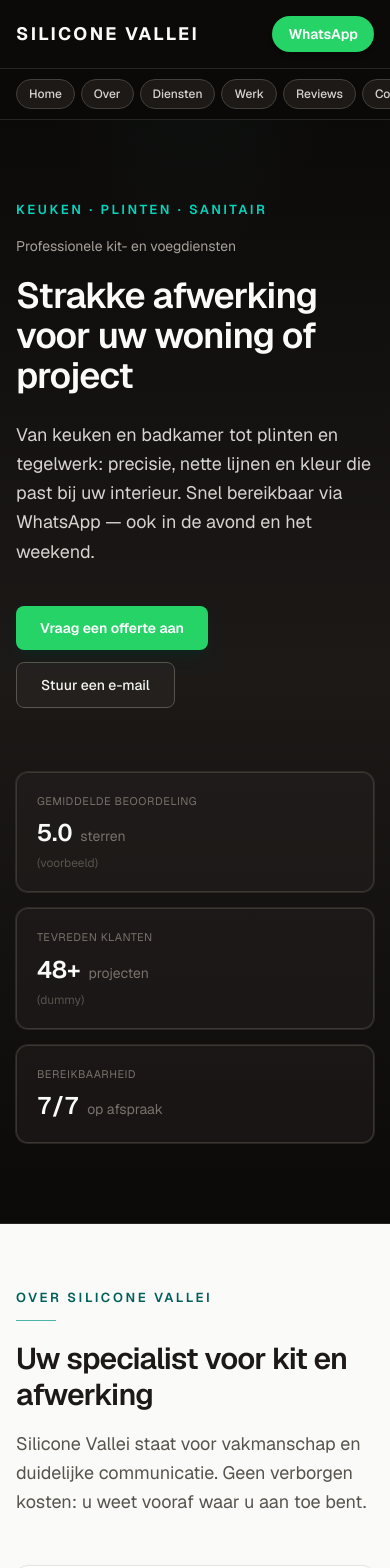
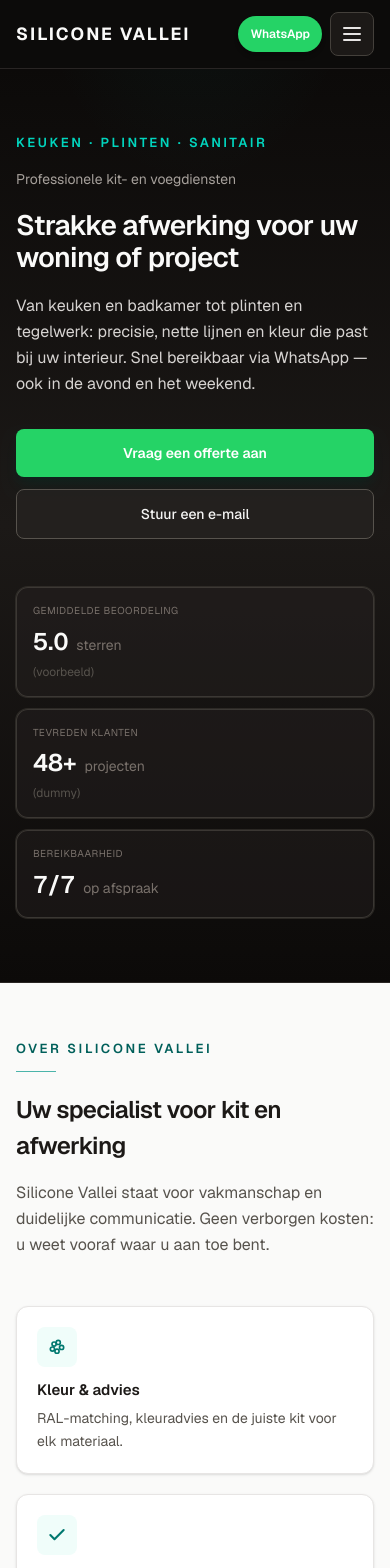
Before and after one commit to asim007464/siliconevallei, a Next.js app: page / in a window 390 px wide. Shown: the top 1568 px of the page. Built offline with nearby package versions, Linux system fonts and the light colour scheme.

Commit message:
feat: improve mobile responsiveness — hamburger nav, safe areas, touch targets, fluid type

```diff
--- a/app/globals.css
+++ b/app/globals.css
@@ -15,7 +15,14 @@
 
 html {
   scroll-behavior: smooth;
-  scroll-padding-top: 6rem;
+  /* Sticky header + notch safe area */
+  scroll-padding-top: calc(4.25rem + env(safe-area-inset-top, 0px));
+}
+
+@media (min-width: 768px) {
+  html {
+    scroll-padding-top: calc(5.5rem + env(safe-area-inset-top, 0px));
+  }
 }
 
 @media (prefers-reduced-motion: reduce) {
@@ -25,13 +32,26 @@ html {
 }
 
 main section[id] {
-  scroll-margin-top: 6rem;
+  scroll-margin-top: calc(4.25rem + env(safe-area-inset-top, 0px));
+}
+
+@media (min-width: 768px) {
+  main section[id] {
+    scroll-margin-top: calc(5.5rem + env(safe-area-inset-top, 0px));
+  }
 }
 
 body {
   background-color: var(--background);
   color: var(--foreground);
   font-family: var(--font-geist-sans), system-ui, sans-serif;
+  overflow-x: clip;
+  padding-left: env(safe-area-inset-left, 0px);
+  padding-right: env(safe-area-inset-right, 0px);
+}
+
+main {
+  min-width: 0;
 }
 
 @keyframes hero-fade-up {
--- a/app/layout.tsx
+++ b/app/layout.tsx
@@ -25,6 +25,12 @@ export const metadata: Metadata = {
   },
 };
 
+export const viewport = {
+  width: "device-width",
+  initialScale: 1,
+  viewportFit: "cover",
+};
+
 export default function RootLayout({
   children,
 }: Readonly<{
@@ -35,7 +41,7 @@ export default function RootLayout({
       lang="nl"
       className={`${geistSans.variable} ${geistMono.variable} h-full scroll-smooth antialiased`}
     >
-      <body className="flex min-h-full flex-col bg-stone-950 text-stone-50 antialiased">
+      <body className="flex min-h-full min-w-0 flex-col bg-stone-950 text-stone-50 antialiased">
         <ScrollHashHandler />
         {children}
       </body>
--- a/components/About.tsx
+++ b/components/About.tsx
@@ -66,7 +66,7 @@ export function About() {
   return (
     <section
       id="over"
-      className="border-b border-stone-200 bg-stone-50 px-4 py-16 sm:px-6 sm:py-24"
+      className="border-b border-stone-200 bg-stone-50 px-4 py-14 sm:px-6 sm:py-24"
     >
       <div className="mx-auto max-w-6xl">
         <SectionHeading
--- a/components/Header.tsx
+++ b/components/Header.tsx
@@ -1,4 +1,7 @@
+"use client";
+
 import Link from "next/link";
+import { useEffect, useState } from "react";
 import { site } from "@/lib/site";
 
 const nav = [
@@ -11,51 +14,100 @@ const nav = [
 ];
 
 export function Header() {
+  const [menuOpen, setMenuOpen] = useState(false);
+
+  useEffect(() => {
+    if (!menuOpen) return;
+    const prev = document.body.style.overflow;
+    document.body.style.overflow = "hidden";
+    return () => {
+      document.body.style.overflow = prev;
+    };
+  }, [menuOpen]);
+
   return (
-    <header className="sticky top-0 z-50 border-b border-stone-800 bg-stone-950/95 backdrop-blur-md">
-      <div className="mx-auto flex max-w-6xl items-center justify-between gap-4 px-4 py-4 sm:px-6 sm:py-5">
+    <header className="sticky top-0 z-50 border-b border-stone-800 bg-stone-950/95 pt-[env(safe-area-inset-top,0px)] backdrop-blur-md supports-backdrop-filter:bg-stone-950/90">
+      <div className="mx-auto flex max-w-6xl items-center justify-between gap-3 px-4 py-3 sm:gap-4 sm:px-6 sm:py-4 md:py-5">
         <a
           href="#home"
-          className="min-w-0 shrink py-1 font-bold uppercase tracking-[0.14em] text-stone-50 transition hover:text-teal-400"
+          onClick={() => setMenuOpen(false)}
+          className="min-w-0 shrink touch-manipulation py-2 font-bold uppercase tracking-[0.12em] text-stone-50 transition hover:text-teal-400 sm:tracking-[0.14em]"
         >
-          <span className="block text-lg leading-tight sm:text-2xl md:text-3xl">
+          <span className="block text-[clamp(1rem,4.5vw,1.5rem)] leading-tight sm:text-2xl md:text-3xl">
             {site.name}
           </span>
         </a>
-        <nav className="hidden items-center gap-0.5 md:flex">
+        <nav className="hidden items-center gap-0.5 md:flex" aria-label="Hoofdmenu">
           {nav.map((item) => (
             <a
               key={item.href}
               href={item.href}
-              className="rounded-md px-3 py-2 text-sm font-medium text-stone-400 transition-all duration-300 hover:bg-stone-800 hover:text-stone-100"
+              className="rounded-md px-3 py-2.5 text-sm font-medium text-stone-400 transition-all duration-300 hover:bg-stone-800 hover:text-stone-100"
             >
               {item.label}
             </a>
           ))}
         </nav>
+        <div className="flex shrink-0 items-center gap-2 sm:gap-3">
           <Link
             href={site.whatsappUrl}
             target="_blank"
             rel="noopener noreferrer"
-          className="shrink-0 rounded-full bg-[#25D366] px-4 py-2 text-sm font-semibold text-white shadow-md transition-all duration-300 hover:bg-[#20bd5a] active:scale-[0.98]"
+            className="touch-manipulation rounded-full bg-[#25D366] px-3 py-2.5 text-xs font-semibold text-white shadow-md transition-all duration-300 hover:bg-[#20bd5a] active:scale-[0.98] sm:px-4 sm:text-sm sm:py-2.5"
           >
             WhatsApp
           </Link>
+          <button
+            type="button"
+            className="touch-manipulation flex h-11 w-11 items-center justify-center rounded-lg border border-stone-700 bg-stone-900 text-stone-200 transition hover:border-teal-600/50 hover:text-teal-300 md:hidden"
+            aria-expanded={menuOpen}
+            aria-controls="mobile-menu"
+            aria-label={menuOpen ? "Menu sluiten" : "Menu openen"}
+            onClick={() => setMenuOpen((o) => !o)}
+          >
+            {menuOpen ? (
+              <svg className="h-6 w-6" fill="none" viewBox="0 0 24 24" stroke="currentColor" aria-hidden>
+                <path strokeLinecap="round" strokeLinejoin="round" strokeWidth={2} d="M6 18L18 6M6 6l12 12" />
+              </svg>
+            ) : (
+              <svg className="h-6 w-6" fill="none" viewBox="0 0 24 24" stroke="currentColor" aria-hidden>
+                <path strokeLinecap="round" strokeLinejoin="round" strokeWidth={2} d="M4 6h16M4 12h16M4 18h16" />
+              </svg>
+            )}
+          </button>
         </div>
+      </div>
+
+      {menuOpen ? (
+        <>
+          <button
+            type="button"
+            className="fixed inset-0 z-40 bg-black/60 backdrop-blur-sm md:hidden"
+            aria-hidden
+            tabIndex={-1}
+            onClick={() => setMenuOpen(false)}
+          />
           <nav
-        className="flex gap-1.5 overflow-x-auto border-t border-stone-800 bg-stone-950/90 px-4 py-2.5 md:hidden"
-        aria-label="Secties"
+            id="mobile-menu"
+            className="relative z-50 border-t border-stone-800 bg-stone-950 px-4 pb-[max(0.75rem,env(safe-area-inset-bottom,0px))] pt-2 sm:px-6 md:hidden"
+            aria-label="Mobiel menu"
           >
+            <ul className="flex flex-col gap-1 pb-3">
               {nav.map((item) => (
+                <li key={item.href}>
                   <a
-            key={item.href}
                     href={item.href}
-            className="shrink-0 rounded-full border border-stone-700 bg-stone-900 px-3 py-1.5 text-xs font-medium text-stone-300 transition hover:border-teal-700/50 hover:text-teal-300"
+                    className="block rounded-lg px-4 py-3.5 text-base font-medium text-stone-200 transition hover:bg-stone-800 hover:text-white active:bg-stone-800"
+                    onClick={() => setMenuOpen(false)}
                   >
                     {item.label}
                   </a>
+                </li>
               ))}
+            </ul>
           </nav>
+        </>
+      ) : null}
     </header>
   );
 }
--- a/components/Hero.tsx
+++ b/components/Hero.tsx
@@ -6,7 +6,7 @@ export function Hero() {
   return (
     <section
       id="home"
-      className="relative overflow-hidden border-b border-stone-800 bg-gradient-to-b from-stone-950 via-stone-900 to-stone-950 px-4 py-20 sm:px-6 sm:py-28"
+      className="relative overflow-hidden border-b border-stone-800 bg-gradient-to-b from-stone-950 via-stone-900 to-stone-950 px-4 py-16 sm:px-6 sm:py-24 md:py-28"
     >
       <div
         className="pointer-events-none absolute inset-0 bg-[radial-gradient(ellipse_85%_55%_at_50%_-15%,rgba(13,148,136,0.08),transparent_50%)]"
@@ -26,44 +26,44 @@ export function Hero() {
           {hero.eyebrow}
         </p>
         <h1
-          className="hero-animate mt-5 max-w-3xl text-4xl font-semibold tracking-tight text-stone-50 sm:text-5xl sm:leading-[1.1]"
+          className="hero-animate mt-5 max-w-3xl text-[clamp(1.75rem,6vw,3rem)] font-semibold leading-[1.15] tracking-tight text-stone-50 sm:leading-[1.1] md:text-5xl"
           style={{ animationDelay: "140ms" }}
         >
           {hero.title}
         </h1>
         <p
-          className="hero-animate mt-6 max-w-2xl text-lg leading-relaxed text-stone-300"
+          className="hero-animate mt-5 max-w-2xl text-base leading-relaxed text-stone-300 sm:mt-6 sm:text-lg"
           style={{ animationDelay: "220ms" }}
         >
           {hero.lead}
         </p>
         <div
-          className="hero-animate mt-10 flex flex-wrap gap-3"
+          className="hero-animate mt-8 flex w-full max-w-md flex-col gap-3 sm:mt-10 sm:max-w-none sm:flex-row sm:flex-wrap"
           style={{ animationDelay: "300ms" }}
         >
           <Link
             href={site.whatsappUrl}
             target="_blank"
             rel="noopener noreferrer"
-            className="inline-flex items-center justify-center rounded-lg bg-[#25D366] px-6 py-3 text-sm font-semibold text-white shadow-lg shadow-emerald-950/40 transition duration-300 hover:bg-[#20bd5a] hover:brightness-105 active:scale-[0.98]"
+            className="inline-flex min-h-12 touch-manipulation items-center justify-center rounded-lg bg-[#25D366] px-6 py-3.5 text-center text-sm font-semibold text-white shadow-lg shadow-emerald-950/40 transition duration-300 hover:bg-[#20bd5a] hover:brightness-105 active:scale-[0.98] sm:min-h-0 sm:w-auto sm:py-3"
           >
             Vraag een offerte aan
           </Link>
           <Link
             href={`mailto:${site.email}?subject=Offerte%20aanvraag`}
-            className="inline-flex items-center justify-center rounded-lg border border-stone-600 bg-stone-800/60 px-6 py-3 text-sm font-medium text-stone-100 transition duration-300 hover:border-teal-600/50 hover:bg-stone-800 active:scale-[0.98]"
+            className="inline-flex min-h-12 touch-manipulation items-center justify-center rounded-lg border border-stone-600 bg-stone-800/60 px-6 py-3.5 text-center text-sm font-medium text-stone-100 transition duration-300 hover:border-teal-600/50 hover:bg-stone-800 active:scale-[0.98] sm:min-h-0 sm:w-auto sm:py-3"
           >
             Stuur een e-mail
           </Link>
         </div>
-        <dl className="mt-16 grid gap-4 sm:grid-cols-3">
+        <dl className="mt-12 grid gap-3 sm:mt-16 sm:grid-cols-3 sm:gap-4">
           {hero.stats.map((s, i) => (
             <div
               key={s.label}
-              className="hero-animate rounded-xl border border-stone-700/80 bg-stone-800/40 px-5 py-5 ring-1 ring-stone-700/50 transition duration-300 hover:border-teal-700/40 hover:ring-teal-900/30"
+              className="hero-animate min-w-0 rounded-xl border border-stone-700/80 bg-stone-800/40 px-4 py-4 ring-1 ring-stone-700/50 transition duration-300 hover:border-teal-700/40 hover:ring-teal-900/30 sm:px-5 sm:py-5"
               style={{ animationDelay: `${420 + i * 90}ms` }}
             >
-              <dt className="text-[0.6875rem] uppercase tracking-wider text-stone-500">
+              <dt className="text-[0.625rem] uppercase leading-snug tracking-wider text-stone-500 sm:text-[0.6875rem]">
                 {s.label}
               </dt>
               <dd className="mt-2 flex flex-wrap items-baseline gap-2">
--- a/components/Reviews.tsx
+++ b/components/Reviews.tsx
@@ -35,11 +35,11 @@ export function Reviews() {
   return (
     <section
       id="reviews"
-      className="border-b border-stone-200 bg-stone-100 px-4 py-16 sm:px-6 sm:py-24"
+      className="border-b border-stone-200 bg-stone-100 px-4 py-14 sm:px-6 sm:py-24"
     >
       <div className="mx-auto max-w-6xl">
-        <div className="flex flex-col gap-8 lg:flex-row lg:items-end lg:justify-between">
-          <div className="max-w-2xl">
+        <div className="flex flex-col gap-6 sm:gap-8 lg:flex-row lg:items-end lg:justify-between">
+          <div className="max-w-2xl min-w-0">
             <SectionHeading
               tone="light"
               eyebrow="Reviews"
--- a/components/SectionHeading.tsx
+++ b/components/SectionHeading.tsx
@@ -31,8 +31,8 @@ export function SectionHeading({ eyebrow, title, lead, tone = "dark" }: Props) {
       <h2
         className={
           isLight
-            ? "mt-5 max-w-2xl text-3xl font-semibold tracking-tight text-stone-900 sm:text-[2rem] sm:leading-tight"
-            : "mt-5 max-w-2xl text-3xl font-semibold tracking-tight text-stone-50 sm:text-[2rem] sm:leading-tight"
+            ? "mt-5 max-w-2xl text-[clamp(1.5rem,5vw,2rem)] font-semibold tracking-tight text-stone-900 sm:leading-tight md:text-[2rem]"
+            : "mt-5 max-w-2xl text-[clamp(1.5rem,5vw,2rem)] font-semibold tracking-tight text-stone-50 sm:leading-tight md:text-[2rem]"
         }
       >
         {title}
@@ -41,8 +41,8 @@ export function SectionHeading({ eyebrow, title, lead, tone = "dark" }: Props) {
         <p
           className={
             isLight
-              ? "mt-4 max-w-3xl text-lg leading-relaxed text-stone-600"
-              : "mt-4 max-w-3xl text-lg leading-relaxed text-stone-300"
+              ? "mt-4 max-w-3xl text-base leading-relaxed text-stone-600 sm:text-lg"
+              : "mt-4 max-w-3xl text-base leading-relaxed text-stone-300 sm:text-lg"
           }
         >
           {lead}
--- a/components/Services.tsx
+++ b/components/Services.tsx
@@ -6,7 +6,7 @@ export function Services() {
   return (
     <section
       id="diensten"
-      className="border-b border-stone-800 bg-gradient-to-b from-stone-900 to-stone-950 px-4 py-16 sm:px-6 sm:py-24"
+      className="border-b border-stone-800 bg-gradient-to-b from-stone-900 to-stone-950 px-4 py-14 sm:px-6 sm:py-24"
     >
       <div className="mx-auto max-w-6xl">
         <SectionHeading
@@ -18,7 +18,7 @@ export function Services() {
           {services.map((s, i) => (
             <li key={s.title}>
               <RevealItem index={i} stagger={70}>
-                <div className="flex h-full flex-col rounded-xl border border-stone-700/80 border-l-4 border-l-teal-600 bg-stone-800/30 p-6 transition duration-300 hover:-translate-y-0.5 hover:border-stone-600 hover:bg-stone-800/50">
+                <div className="flex h-full min-w-0 flex-col rounded-xl border border-stone-700/80 border-l-4 border-l-teal-600 bg-stone-800/30 p-5 transition duration-300 hover:-translate-y-0.5 hover:border-stone-600 hover:bg-stone-800/50 sm:p-6">
                   <span className="font-mono text-xs text-teal-500/90">
                     {String(i + 1).padStart(2, "0")}
                   </span>
--- a/components/Work.tsx
+++ b/components/Work.tsx
@@ -33,7 +33,7 @@ export function Work() {
   return (
     <section
       id="werk"
-      className="border-b border-stone-200 bg-white px-4 py-16 sm:px-6 sm:py-24"
+      className="border-b border-stone-200 bg-white px-4 py-14 sm:px-6 sm:py-24"
     >
       <div className="mx-auto max-w-6xl">
         <SectionHeading
```
Also changed, not shown: components/Contact.tsx (+12 -12 lines), components/Footer.tsx (+5 -5 lines). Lines whose indentation alone changed are shown as unchanged.
